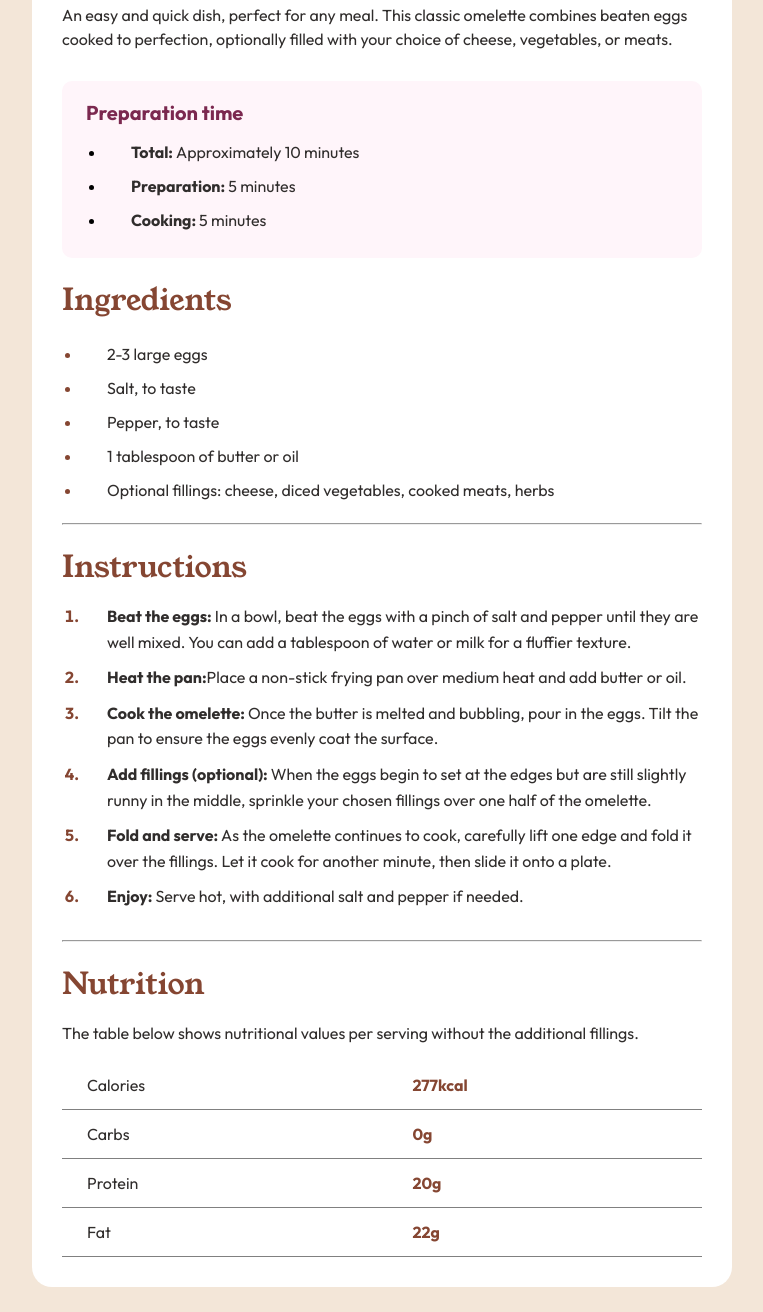
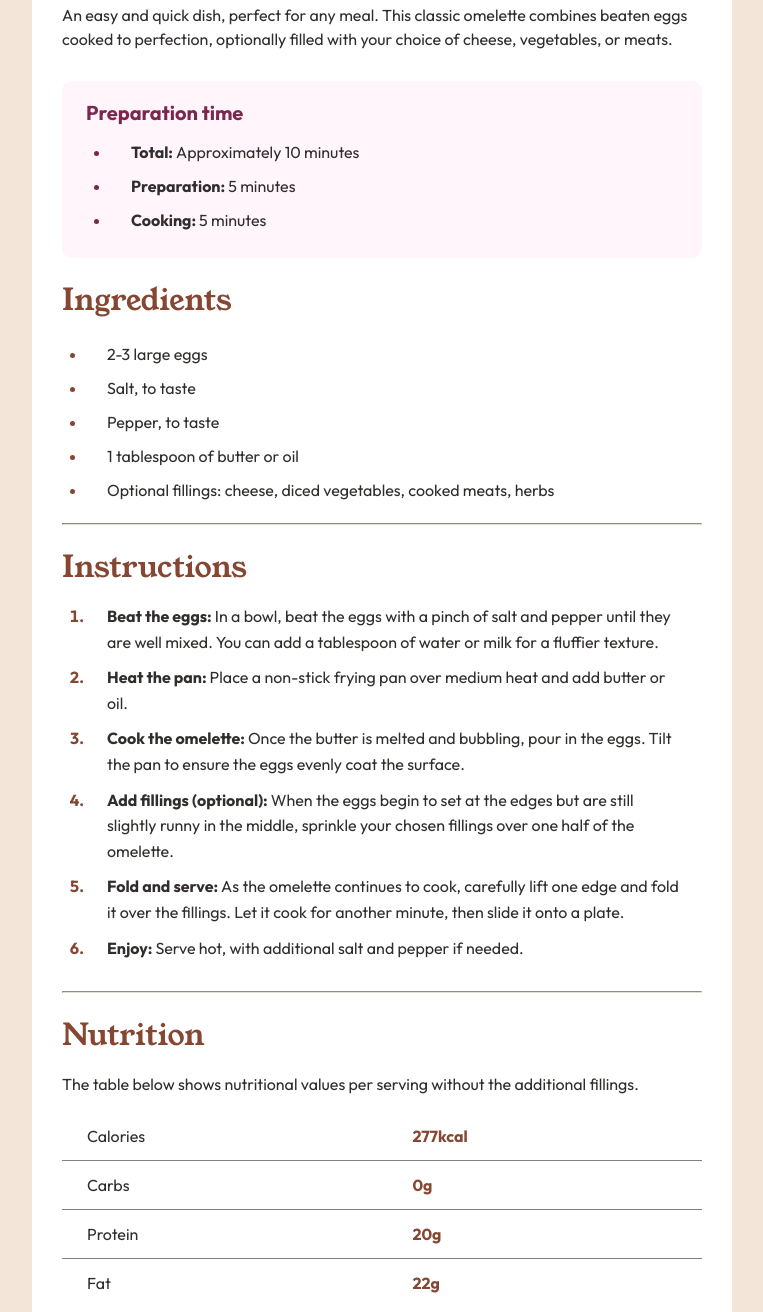
Before and after one commit to leonp84/fm3-recipe-page, a plain HTML site: page index.html in a window 1280 px wide. Shown: the part 428-1740 px from the top of the page, without its empty margins (258-1021 px from the left). Drawn offline with Linux system fonts and the light colour scheme.

Commit message:
maint: minor color changes

```diff
--- a/assets/css/style.css
+++ b/assets/css/style.css
@@ -25,14 +25,14 @@ body {
 ul {
     line-height: 150%;
     margin-top: 10px;
-    padding-left: 20px;
+    padding-left: 25px;
 }
 
 ol {
     line-height: 160%;
     margin-top: 10px;
     margin-bottom: 30px;
-    padding-left: 20px;
+    padding-left: 25px;
 
 }
 
@@ -42,21 +42,22 @@ ol > li::marker, ul > li::marker {
 }
 
 ul > li {
-    padding: 5px 25px;
+    padding: 5px 20px;
 }
 
 ol > li {
     margin: 10px 0;
-    padding-left: 25px;
+    padding: 0 20px;
 }
 
-.black-list-markers li::marker {
-    color: black;
+.purple-list-markers li::marker {
+    color: hsl(332, 51%, 32%);
     font-weight: 400;
 }
 
 hr {
     margin-bottom: 30px;
+    border-color: hsl(30, 18%, 87%);
 }
 
 .outer-box {
@@ -82,9 +83,6 @@ hr {
     overflow:hidden;
 }
 
-.text-area {
-
-}
 .main-heading {
     font-size: 35px;
     font-weight: 500;
@@ -131,6 +129,10 @@ hr {
     border-bottom: 1px solid grey;
 }
 
+#remove-border {
+    border-bottom: none;
+}
+
 .text-brown-strong {
     color: hsl(14, 45%, 36%);
     font-weight: bold;
--- a/index.html
+++ b/index.html
@@ -21,7 +21,7 @@
 
         <aside class="preparation-time" aria-label="Preperation Overview">
           <h3 class="raspberry-heading">Preparation time</h4>
-          <ul class="black-list-markers">
+          <ul class="purple-list-markers">
             <li><strong>Total: </strong>Approximately 10 minutes</li>
             <li><strong>Preparation: </strong>5 minutes</li>
             <li><strong>Cooking: </strong>5 minutes</li>
@@ -43,7 +43,7 @@
           <ol>
             <li><strong> Beat the eggs: </strong>In a bowl, beat the eggs with a pinch of salt and pepper until they are well mixed.
               You can add a tablespoon of water or milk for a fluffier texture.</li>
-            <li><strong>Heat the pan:</strong>Place a non-stick frying pan over medium heat and add butter or oil.</li>
+            <li><strong>Heat the pan: </strong>Place a non-stick frying pan over medium heat and add butter or oil.</li>
             <li><strong>Cook the omelette: </strong>Once the butter is melted and bubbling, pour in the eggs. Tilt the pan to ensure
               the eggs evenly coat the surface.</li>
             <li><strong>Add fillings (optional): </strong>When the eggs begin to set at the edges but are still slightly runny in the
@@ -71,8 +71,8 @@
               <td class="text-brown-strong">20g</td>
             </tr>
             <tr>
-              <td>Fat</td>
-              <td class="text-brown-strong">22g</td>
+              <td id="remove-border">Fat</td>
+              <td id="remove-border" class="text-brown-strong">22g</td>
             </tr>
           </table>
         </aside>
```
